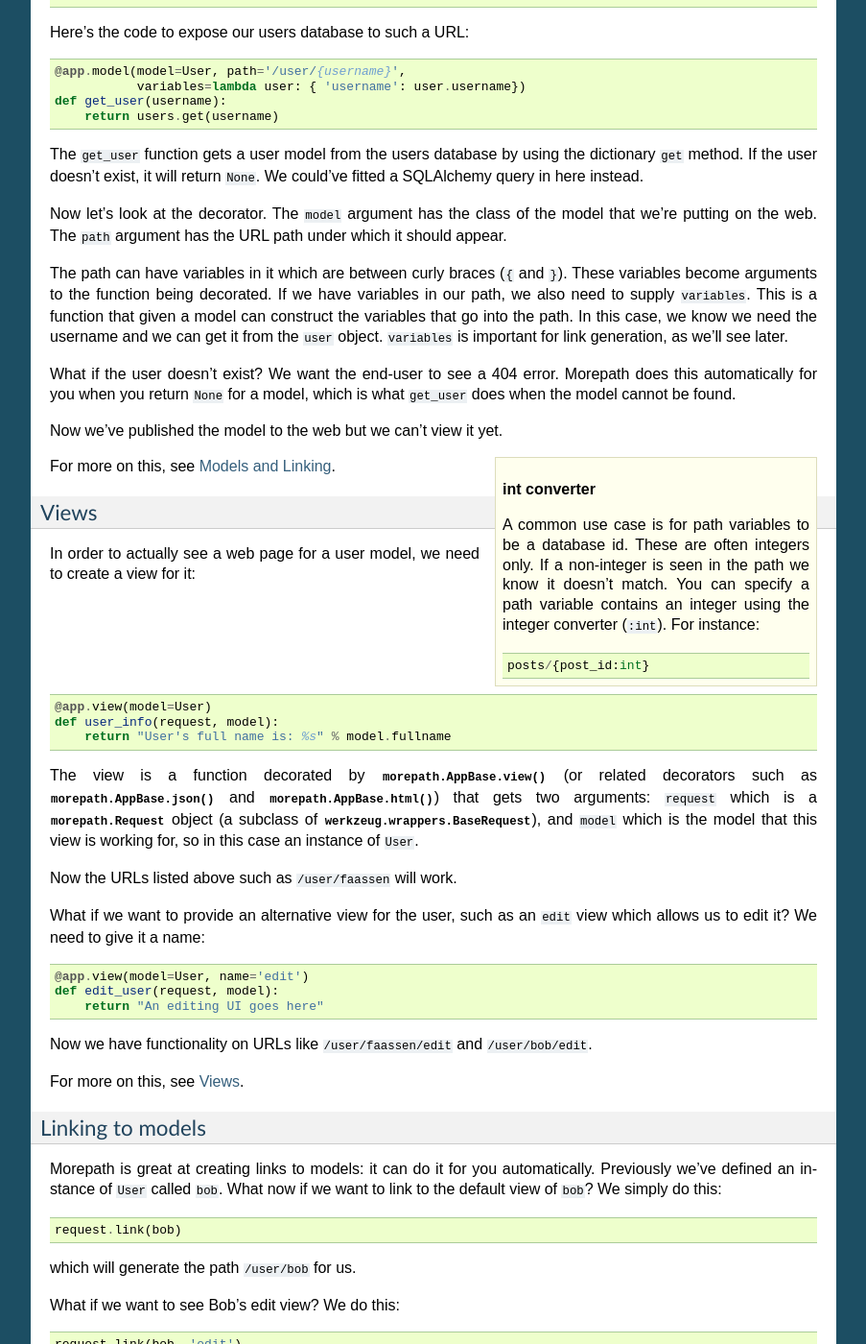
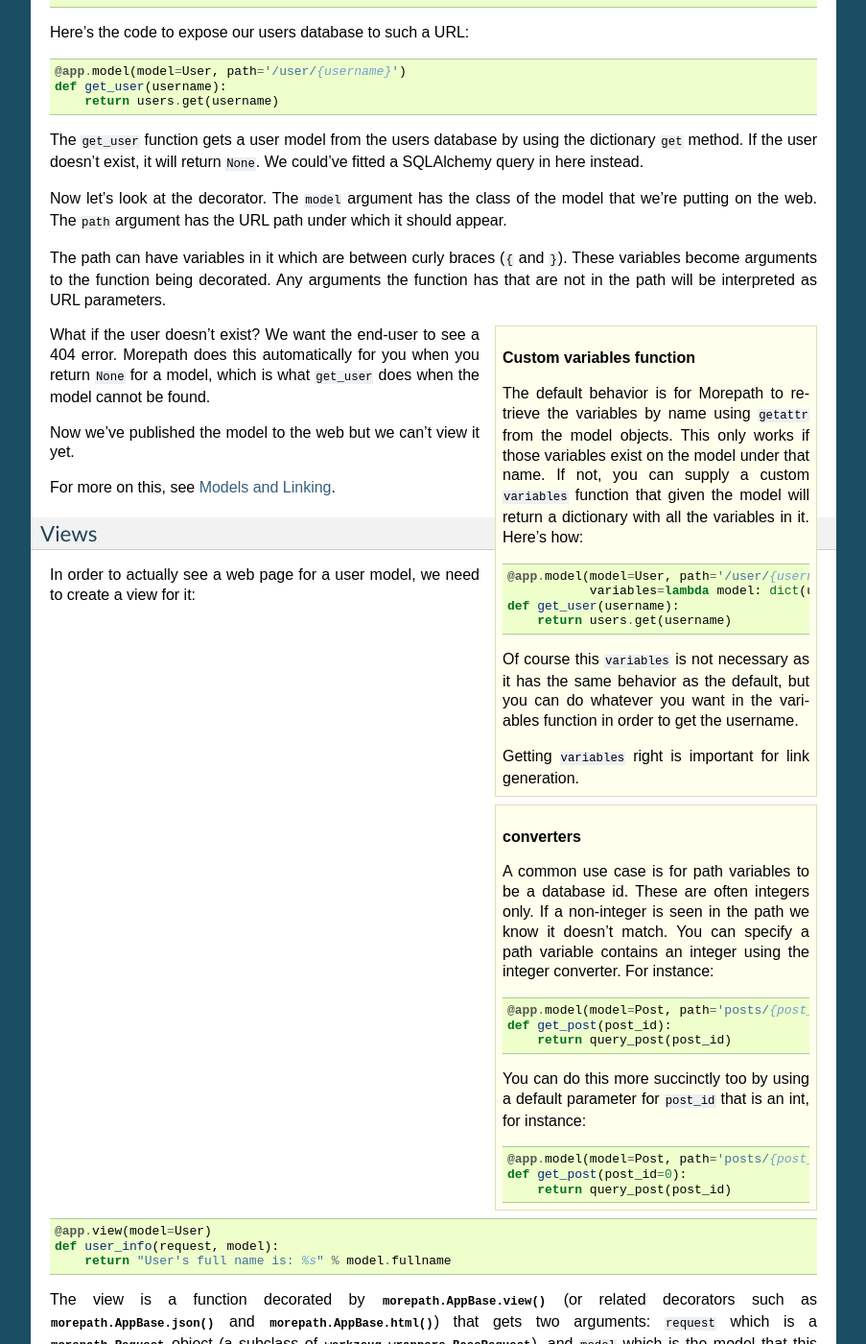
Before and after one commit to morepath/morepath, a Sphinx documentation site: the page built from doc/quickstart.rst, in a window 1280 px wide and 1400 px high, scrolled down 2712 px. Shown: the whole window at 96% size, without its empty margins (198-1101 px from the left). Built offline with Sphinx 7.4.7, drawn with Linux system fonts in a browser that asks for light colours; some of the changed text lies outside the part shown.

Commit message:
Documentation updates.
* no more use of variables argument to model decorator
  in cases where it's not needed.

* eliminate a reference to old type hinting system in quickstart.

```diff
--- a/doc/app_reuse.rst
+++ b/doc/app_reuse.rst
@@ -32,8 +32,7 @@ views:
 
 .. code-block:: python
 
-  @app.model(model=User, path='user/{username}',
-             variables=lambda user: { 'username': user.username })
+  @app.model(model=User, path='user/{username}')
   def get_user(username):
       return query_for_user(username)
 
--- a/doc/quickstart.rst
+++ b/doc/quickstart.rst
@@ -209,12 +208,27 @@ the URL path under which it should appear.
 
 The path can have variables in it which are between curly braces
 (``{`` and ``}``). These variables become arguments to the function
-being decorated. If we have variables in our path, we also need to
-supply ``variables``. This is a function that given a model can
-construct the variables that go into the path. In this case, we know
-we need the username and we can get it from the ``user``
-object. ``variables`` is important for link generation, as we'll see
-later.
+being decorated. Any arguments the function has that are not in the
+path will be interpreted as URL parameters.
+
+.. sidebar:: Custom variables function
+
+  The default behavior is for Morepath to retrieve the variables by
+  name using ``getattr`` from the model objects. This only works if
+  those variables exist on the model under that name. If not, you can
+  supply a custom ``variables`` function that given the model will
+  return a dictionary with all the variables in it. Here's how::
+
+    @app.model(model=User, path='/user/{username}',
+               variables=lambda model: dict(username=model.username))
+    def get_user(username):
+        return users.get(username)
+
+  Of course this ``variables`` is not necessary as it has the same
+  behavior as the default, but you can do whatever you want in the
+  variables function in order to get the username.
+
+  Getting ``variables`` right is important for link generation.
 
 What if the user doesn't exist? We want the end-user to see a 404
 error.  Morepath does this automatically for you when you return
@@ -223,14 +237,23 @@ cannot be found.
 
 Now we've published the model to the web but we can't view it yet.
 
-.. sidebar:: int converter
+.. sidebar:: converters
 
   A common use case is for path variables to be a database id. These
   are often integers only. If a non-integer is seen in the path we
   know it doesn't match. You can specify a path variable contains an
-  integer using the integer converter (``:int``). For instance::
+  integer using the integer converter. For instance::
 
-    posts/{post_id:int}
+    @app.model(model=Post, path='posts/{post_id}', converters=dict(post_id=int))
+    def get_post(post_id):
+        return query_post(post_id)
+
+  You can do this more succinctly too by using a default parameter for
+  ``post_id`` that is an int, for instance::
+
+    @app.model(model=Post, path='posts/{post_id}')
+    def get_post(post_id=0):
+        return query_post(post_id)
 
 For more on this, see :doc:`models_and_linking`.
 
@@ -299,9 +322,16 @@ For more on this, see :doc:`models_and_linking`.
   involved. You need to give each route a name, and then refer back to
   this route name when you want to generate a link. You also need to
   supply the variables that go into the route. With Morepath, you
-  don't need a route name, and you only need to explain once how to
+  don't need a route name, and if the default way of getting variables
+  from a model is not correct, you only need to explain once how to
   create the variables for a route, with the ``variables`` argument to
   ``@app.model``.
+
+  In addition, Morepath links are completely generic: you can pass in
+  anything linkable. This means that writing a generic view that uses
+  links becomes easier -- there is no dependency on particular named
+  URL paths anymore.
+
 
 JSON and HTML views
 ~~~~~~~~~~~~~~~~~~~
--- a/doc/rest.rst
+++ b/doc/rest.rst
@@ -87,8 +87,7 @@ We could for instance have a ``Document`` model in our application::
 
 We can expose it on a URL::
 
-  @app.model(model=Document, path='documents/{id}',
-    variables=lambda doc: dict(id=doc.id))
+  @app.model(model=Document, path='documents/{id}')
   def get_document(id):
      return document_by_id(id)
 
```
Also changed, not shown: other parts of doc/quickstart.rst (+1 -2 lines).
